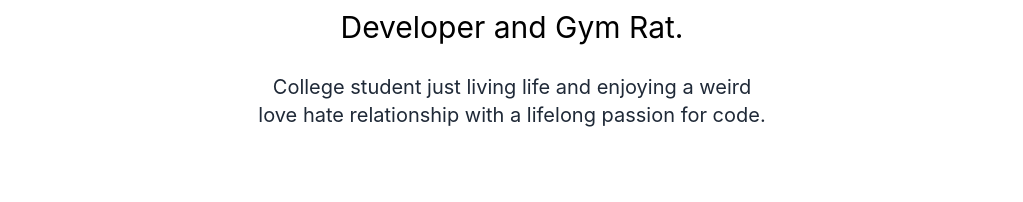
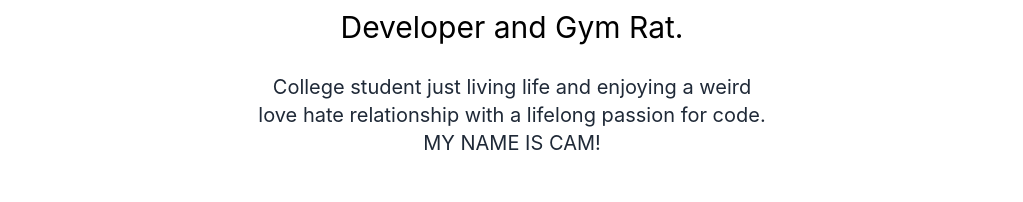
Before and after one commit to Radicitus/Amplify-Personal-Site, a Next.js app: page / in a window 1280 px wide. Shown: the part 271-473 px from the top of the page, without its empty margins (128-1151 px from the left). Built offline with nearby package versions, Linux system fonts and the light colour scheme.

Commit message:
Test committ for amplify

```diff
--- a/pages/index.tsx
+++ b/pages/index.tsx
@@ -66,7 +66,7 @@ export default function Home() {
               }
             >
               College student just living life and enjoying a weird love hate
-              relationship with a lifelong passion for code.
+              relationship with a lifelong passion for code. MY NAME IS CAM!
             </p>
           </div>
 
```
